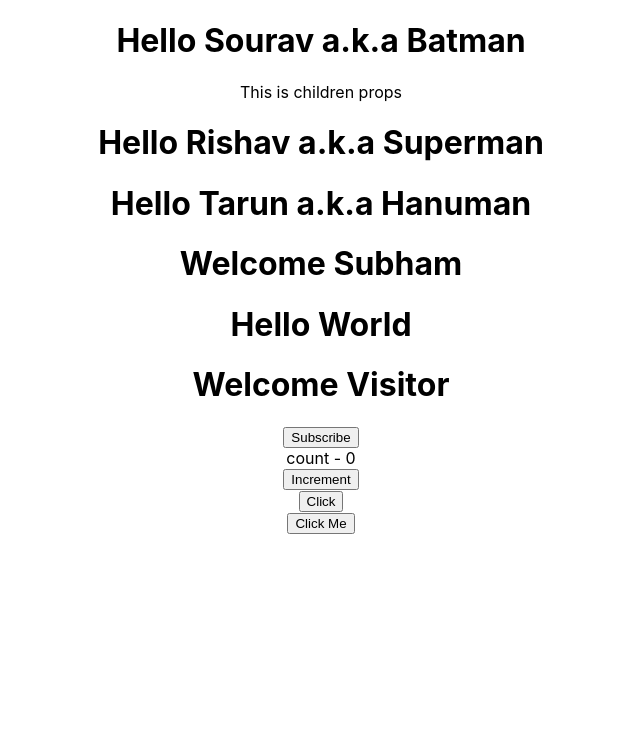
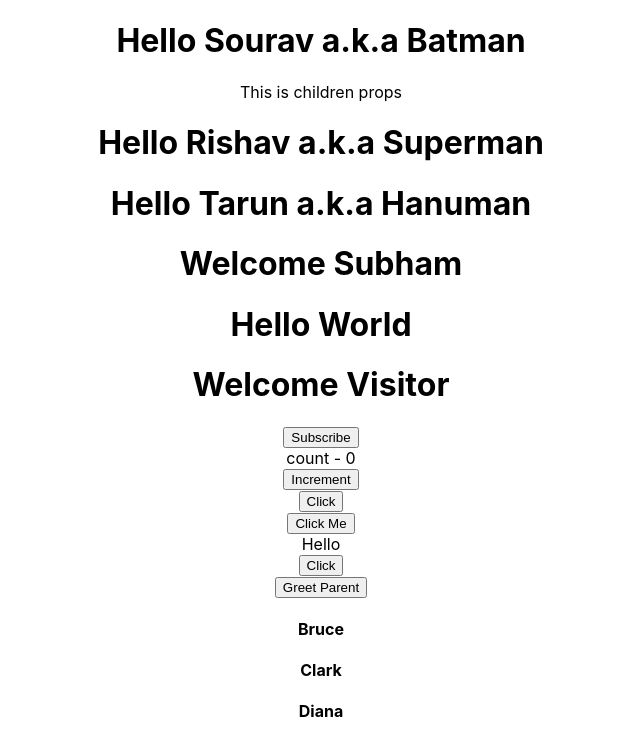
Before and after one commit to subham348/React_Learning, a React (Create React App) app: page / in a window 1280 px wide. Shown: the top 756 px of the page, without its empty margins (319-959 px from the left). Built offline with nearby package versions, Linux system fonts and the light colour scheme.

Commit message:
Understood Conditional and List rendering and also understood about the key to be used and how disaster it can be

```diff
--- a/src/App.js
+++ b/src/App.js
@@ -1,13 +1,17 @@
 // import logo from './logo.svg';
 
-import './App.css';
+import "./App.css";
 import Greet from "./components/Greet";
 import Welcome from "./components/Welcome";
-import Hello from "./components/Hello"
-import Message from './components/Message';
-import Counter from './components/Counter';
-import FunctionClick from './components/FunctionClick';
-import ClassClick from './components/ClassClick';
+import Hello from "./components/Hello";
+import Message from "./components/Message";
+import Counter from "./components/Counter";
+import FunctionClick from "./components/FunctionClick";
+import ClassClick from "./components/ClassClick";
+import EventBind from "./components/EventBind";
+import ParentComponent from "./components/ParentComponent";
+import UserGreeting from "./components/UserGreeting";
+import NameList from "./components/NameList";
 
 function App() {
   return (
@@ -15,14 +19,18 @@ function App() {
       <Greet name="Sourav" heroName="Batman">
         <p>This is children props</p>
       </Greet>
-      <Greet name="Rishav" heroName="Superman"/>
-      <Greet name="Tarun" heroName="Hanuman"/>
+      <Greet name="Rishav" heroName="Superman" />
+      <Greet name="Tarun" heroName="Hanuman" />
       <Welcome />
       <Hello />
       <Message />
       <Counter />
       <FunctionClick />
       <ClassClick />
+      <EventBind />
+      <ParentComponent />
+      <UserGreeting />
+      <NameList />
     </div>
   );
 }
--- /dev/null
+++ b/src/components/ChildComponent.js
@@ -0,0 +1,12 @@
+import React from 'react'
+
+function ChildComponent(props) {
+    return (
+        <div>
+            {/* <button onClick={props.greetHandler}>Greet Parent</button> */}
+            <button onClick={() => props.greetHandler("child")}>Greet Parent</button>
+        </div>
+    )
+}
+
+export default ChildComponent
--- /dev/null
+++ b/src/components/EventBind.js
@@ -0,0 +1,48 @@
+import React, { Component } from "react";
+
+class EventBind extends Component {
+  constructor(props) {
+    super(props);
+
+    this.state = {
+      message: "Hello",
+    };
+
+    // 3rd Method
+    this.clickHandler = this.clickHandler.bind(this);
+  }
+
+  clickHandler() {
+    this.setState({
+      message: "Goodbye!",
+    });
+  }
+
+  //   4th Method
+  //   clickHandler = () => {
+  //     this.setState({
+  //       message: "Goodbye!",
+  //     });
+  //   };
+
+  render() {
+    return (
+      <div>
+        <div>{this.state.message}</div>
+        {/* 1st Method: Binding in the render method */}
+        {/* <button onClick={this.clickHandler.bind(this)}>Click</button> */}
+
+        {/* 2nd Method: Using arrow functions in the render method  */}
+        {/* <button onClick={() => this.clickHandler()}>Click</button> */}
+
+        {/* 3rd Method: binding the event handler in the constructor opposed to binding in the render method  */}
+        <button onClick={this.clickHandler}>Click</button>
+
+        {/* 4th Method: Use an arrow function as a class property */}
+        {/* <button onClick={this.clickHandler}>Click</button> */}
+      </div>
+    );
+  }
+}
+
+export default EventBind;
--- /dev/null
+++ b/src/components/Name.js
@@ -0,0 +1,11 @@
+import React from 'react'
+
+function Name(props) {
+    return (
+        <div>
+            <h4>{props.name}</h4>
+        </div>
+    )
+}
+
+export default Name;
--- /dev/null
+++ b/src/components/NameList.js
@@ -0,0 +1,24 @@
+import React from "react";
+import Name from "./Name";
+
+function NameList() {
+  const names = ["Bruce", "Clark", "Diana"];
+  const nameList = names.map((name) => <Name key={name} name={name} />);
+
+  //   const nameList = names.map((name) => <h4>{name}</h4>);
+  return (
+    <div>
+      {nameList}
+
+      {/* {names.map((name) => (
+        <h2>{name}</h2>
+      ))} */}
+
+      {/* <h1>{names[0]}</h1>
+            <h1>{names[1]}</h1>
+            <h1>{names[2]}</h1> */}
+    </div>
+  );
+}
+
+export default NameList;
--- /dev/null
+++ b/src/components/ParentComponent.js
@@ -0,0 +1,28 @@
+import React, { Component } from "react";
+import ChildComponent from "./ChildComponent";
+
+class ParentComponent extends Component {
+  constructor(props) {
+    super(props);
+
+    this.state = {
+      parentName: "Parent",
+    };
+
+    this.greetParent = this.greetParent.bind(this);
+  }
+
+  greetParent(childName) {
+    alert(`Hello ${this.state.parentName} from ${childName}`);
+  }
+
+  render() {
+    return (
+      <div>
+        <ChildComponent greetHandler={this.greetParent}/>
+      </div>
+    );
+  }
+}
+
+export default ParentComponent;
--- /dev/null
+++ b/src/components/UserGreeting.js
@@ -0,0 +1,49 @@
+import React, { Component } from "react";
+
+class UserGreeting extends Component {
+  constructor(props) {
+    super(props);
+
+    this.state = {
+      isLoggedIn: false,
+    };
+  }
+
+  render() {
+    // Short Cuicuit Operator Approach
+    return this.state.isLoggedIn && <div>Welcome Subham</div>;
+
+    // 3rd Method: Ternary Conditional Operator
+    // return this.state.isLoggedIn ? (
+    //   <div>Welcome Subham</div>
+    // ) : (
+    //   <div>Welcome Guest</div>
+    // );
+
+    // 2nd Method: Elements variable
+    //   let message
+    //   if (this.state.isLoggedIn) {
+    //       message = <div>Welcome Subham</div>
+    //   } else {
+    //       message = <div>Welcome Guest</div>
+    //   }
+
+    //   return <div>{message}</div>
+
+    // 1st Method: Using if-else
+    // if (this.state.isLoggedIn) {
+    //   return <div>Welcome Subham</div>;
+    // } else {
+    //   return <div>Welcome Guest</div>;
+    // }
+
+    // return (
+    //   <duv>
+    //     <div>Welcome Subham</div>
+    //     <div>Welcome Guest</div>
+    //   </duv>
+    // );
+  }
+}
+
+export default UserGreeting;
```
